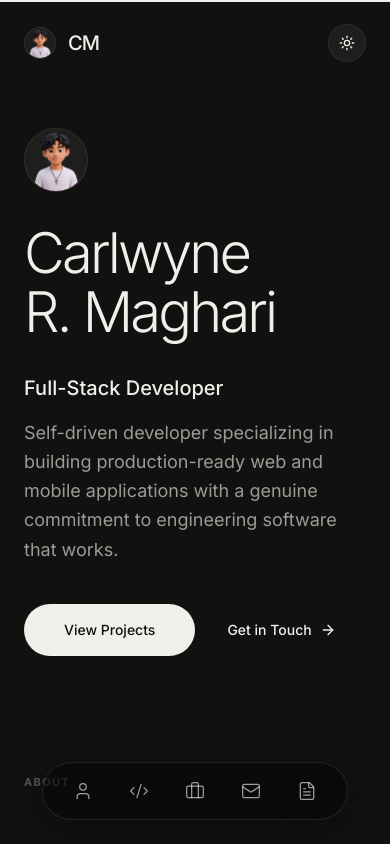
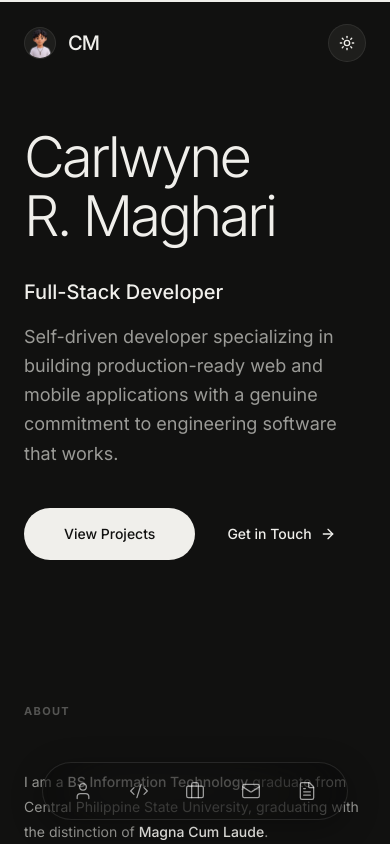
Before and after one commit to Carlwyne-Dev/carlwyne-dev, a Next.js app: page / in a window 390 px wide. Shown: the top 844 px of the page. Built offline with nearby package versions, Linux system fonts and the light colour scheme.

Commit message:
Add files via upload

```diff
--- a/components/Hero.tsx
+++ b/components/Hero.tsx
@@ -50,16 +50,6 @@ export default function Hero() {
       >
         {/* Left — Text */}
         <div className="flex-1">
-          {/* Mobile Avatar */}
-          <motion.div variants={item} className="block sm:hidden w-16 h-16 rounded-full overflow-hidden border border-border bg-surface mb-8">
-            <img
-              src="/av/avatar_default.png"
-              alt="Carlwyne Avatar"
-              className="w-full h-full object-cover"
-              draggable={false}
-            />
-          </motion.div>
-
           <motion.h1
             variants={item}
             className="text-[clamp(3.5rem,8vw,6.5rem)] font-light tracking-tighter leading-[1.05] mb-8"
```
